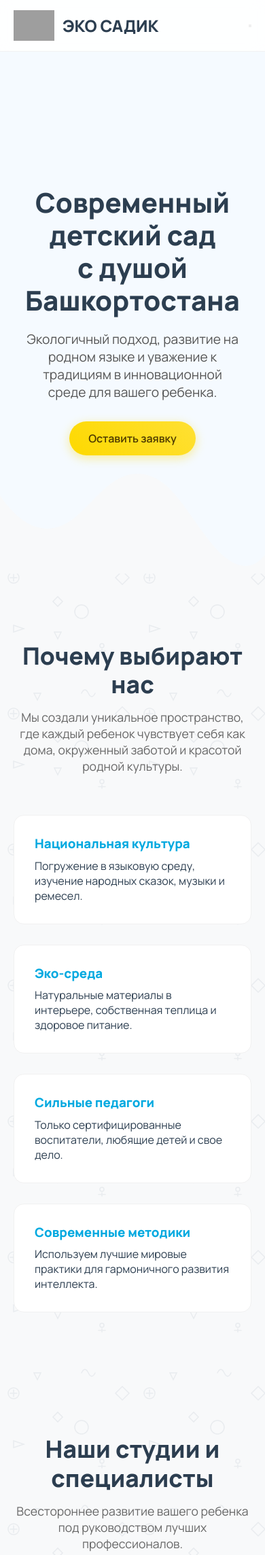
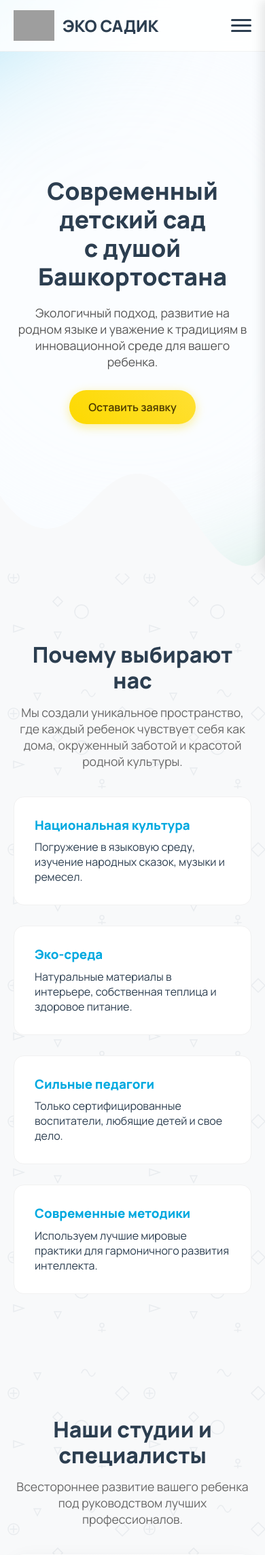
Before and after one commit to xbxbnx5/xbxbnx5.github.io, a PHP site: page / in a window 390 px wide. Shown: the top 2288 px of the page at 68% size. Run offline with PHP 8.4, Linux system fonts and the light colour scheme; grey boxes are pictures that could not be loaded.

Commit message:
Update style.css

```diff
--- a/style.css
+++ b/style.css
@@ -94,7 +94,6 @@ h1, h2, h3 { line-height: 1.2; font-weight: 800; }
     bottom: 50%; right: 50%;
     transform: translate(50%, 50%);
 }
-
 .hero-content {
     position: relative;
     z-index: 5;
@@ -102,8 +101,6 @@ h1, h2, h3 { line-height: 1.2; font-weight: 800; }
 }
 .hero h1 { font-size: 3.5rem; margin-bottom: 20px; }
 .hero p { font-size: 1.2rem; color: #555; max-width: 500px; margin-bottom: 30px; }
-
-/* --- ПЛАВНЫЙ ПЕРЕХОД-ВОЛНА --- */
 .hero-wave {
     position: absolute;
     bottom: -1px;
@@ -160,15 +157,11 @@ section {
     box-shadow: 0px 20px 40px rgba(0, 0, 0, 0.15);
 }
 .studio-card h3 { color: var(--bash-green); margin-top: 15px; font-size: 1.3rem; }
-
 .specialist-photo {
-    width: 120px;
-    height: 120px;
-    border-radius: 50%;
-    object-fit: cover; /* Это свойство масштабирует фото, сохраняя пропорции */
-    object-position: center top; /* ИЗМЕНЕНИЕ ЗДЕСЬ: Выравнивает фото по верхнему краю */
-    margin-bottom: 15px;
-    border: 4px solid var(--bash-gold);
+    width: 120px; height: 120px; border-radius: 50%;
+    object-fit: cover;
+    object-position: center top;
+    margin-bottom: 15px; border: 4px solid var(--bash-gold);
 }
 .specialist .studio-card { background: linear-gradient(135deg, #fdfdfd, #fff); }
 .specialist-name { font-weight: 600; margin-top: 5px; }
@@ -267,19 +260,82 @@ section {
 .footer-flag .flag-white { flex: 1; background: #fff; border-left: 1px solid #eee; border-right: 1px solid #eee; }
 .footer-flag .flag-green { flex: 1; background: var(--bash-green); }
 
-/* --- Адаптивность --- */
+/* --- АДАПТИВНОСТЬ --- */
 @media (max-width: 992px) {
-    .navigation, .header .btn { display: none; }
-    .burger-menu { display: block; }
-    .hero { text-align: center; justify-content: center; }
-    .hero-content { max-width: 100%; padding: 0 15px; }
-    .hero-bg-circles { display: none; }
-    .contact-wrapper { grid-template-columns: 1fr; }
+    /* --- Стили для планшетов и мобильных --- */
+    .header .btn-small { display: none; }
+
+    .burger-menu {
+        display: flex;
+        flex-direction: column;
+        justify-content: space-around;
+        width: 30px;
+        height: 25px;
+        background: transparent;
+        border: none;
+        cursor: pointer;
+        padding: 0;
+        z-index: 1001;
+    }
+    .burger-menu span {
+        width: 100%;
+        height: 3px;
+        background-color: var(--text-dark);
+        border-radius: 10px;
+        transition: all 0.3s linear;
+        position: relative;
+        transform-origin: 1px;
+    }
+
+    .navigation {
+        position: fixed;
+        top: 0;
+        right: 0;
+        height: 100vh;
+        width: 70%;
+        max-width: 300px;
+        background-color: var(--bash-white);
+        box-shadow: -5px 0 15px rgba(0,0,0,0.1);
+        display: flex;
+        justify-content: center;
+        align-items: center;
+        transform: translateX(100%);
+        transition: transform 0.3s ease-in-out;
+    }
+    .navigation.active {
+        transform: translateX(0);
+    }
+    .navigation ul {
+        flex-direction: column;
+        text-align: center;
+    }
+    .navigation li {
+        padding: 15px 0;
+    }
+
+    .hero-content {
+        text-align: center;
+    }
+    .contact-wrapper {
+        grid-template-columns: 1fr;
+    }
 }
+
 @media (max-width: 768px) {
-    h1 { font-size: 2.5rem !important; }
-    h2 { font-size: 2.2rem !important; }
+    /* --- Стили только для мобильных телефонов --- */
+    section {
+        padding: 60px 0;
+    }
+    .title-block { margin-bottom: 40px; }
+
+    h1, .hero h1 { font-size: 2.2rem !important; }
+    h2, .title-block h2 { font-size: 2rem !important; }
+    .hero p { font-size: 1.1rem; }
+
     .team-card { flex: 0 0 250px; margin: 0 10px; }
     .contact-wrapper { padding: 30px; }
     .studios-grid { grid-template-columns: 1fr; }
+
+    .circle-blue { width: 400px; height: 400px; }
+    .circle-green { width: 350px; height: 350px; }
 }
```
